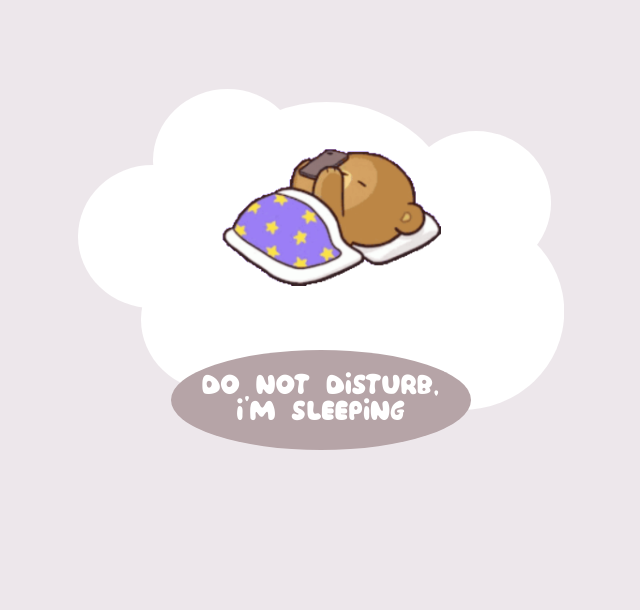
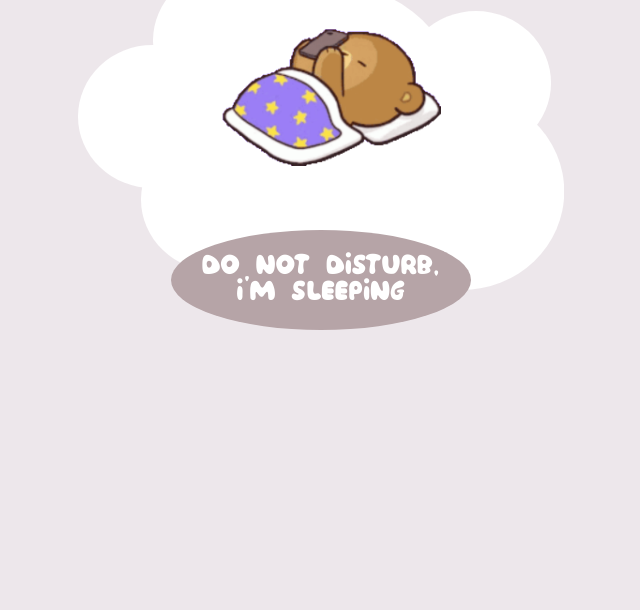
Before and after one commit to amandaprintz/Bear-with-me, a plain HTML site: page index.html in a window 1280 px wide. Shown: the part 1137-1747 px from the top of the page, without its empty margins (319-959 px from the left). Drawn offline with Linux system fonts and the light colour scheme.

Commit message:
Fixing margins

```diff
--- a/style.css
+++ b/style.css
@@ -52,7 +52,7 @@ h3 {
   color: rgb(182, 164, 167);
   font-size: 24px;
   margin-top: 200px;
-  margin-bottom: 300px;
+  margin-bottom: 180px;
 }
 
 .box {
@@ -116,7 +116,8 @@ h3 {
   justify-content: center;
   align-items: center;
   position: relative;
-  padding-bottom: 100px;
+  padding-bottom: 200px;
+  margin-bottom: 110px;
 }
 
 .sleep-bear {
```
